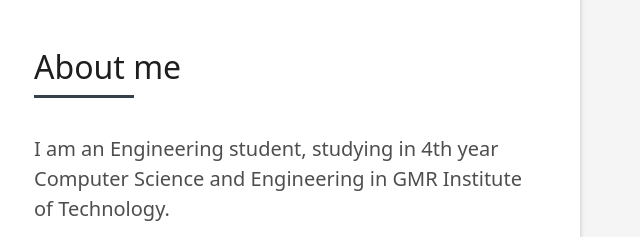
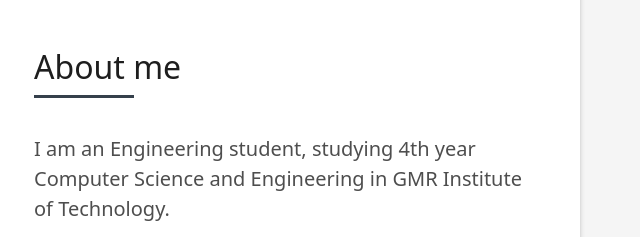
Before and after one commit to vinodkumar1914/portfolio, a plain HTML site: page index.html in a window 1280 px wide. Shown: the part 880-1117 px from the top of the page, 618-1258 px from the left. Drawn offline with Linux system fonts and the light colour scheme.

Commit message:
Portfolio

```diff
--- a/index.html
+++ b/index.html
@@ -29,7 +29,6 @@
     <div class="container d-flex align-items-center justify-content-between">
 
       <h1 class="logo"><a href="index.html">Home</a></h1>
-
       <nav id="navbar" class="navbar">
         <ul>
           <li><a class="nav-link scrollto active" href="#hero">Home</a></li>
@@ -118,7 +117,7 @@
                       </h5>
                     </div>
                     <p class="lead">
-                      I am an Engineering student, studying in 4th year Computer Science and Engineering in GMR Institute of Technology.
+                      I am an Engineering student, studying 4th year Computer Science and Engineering in GMR Institute of Technology.
                     </p>
                     <p class="lead">
                       I am a programming enthusiast and a front end designer.
```
